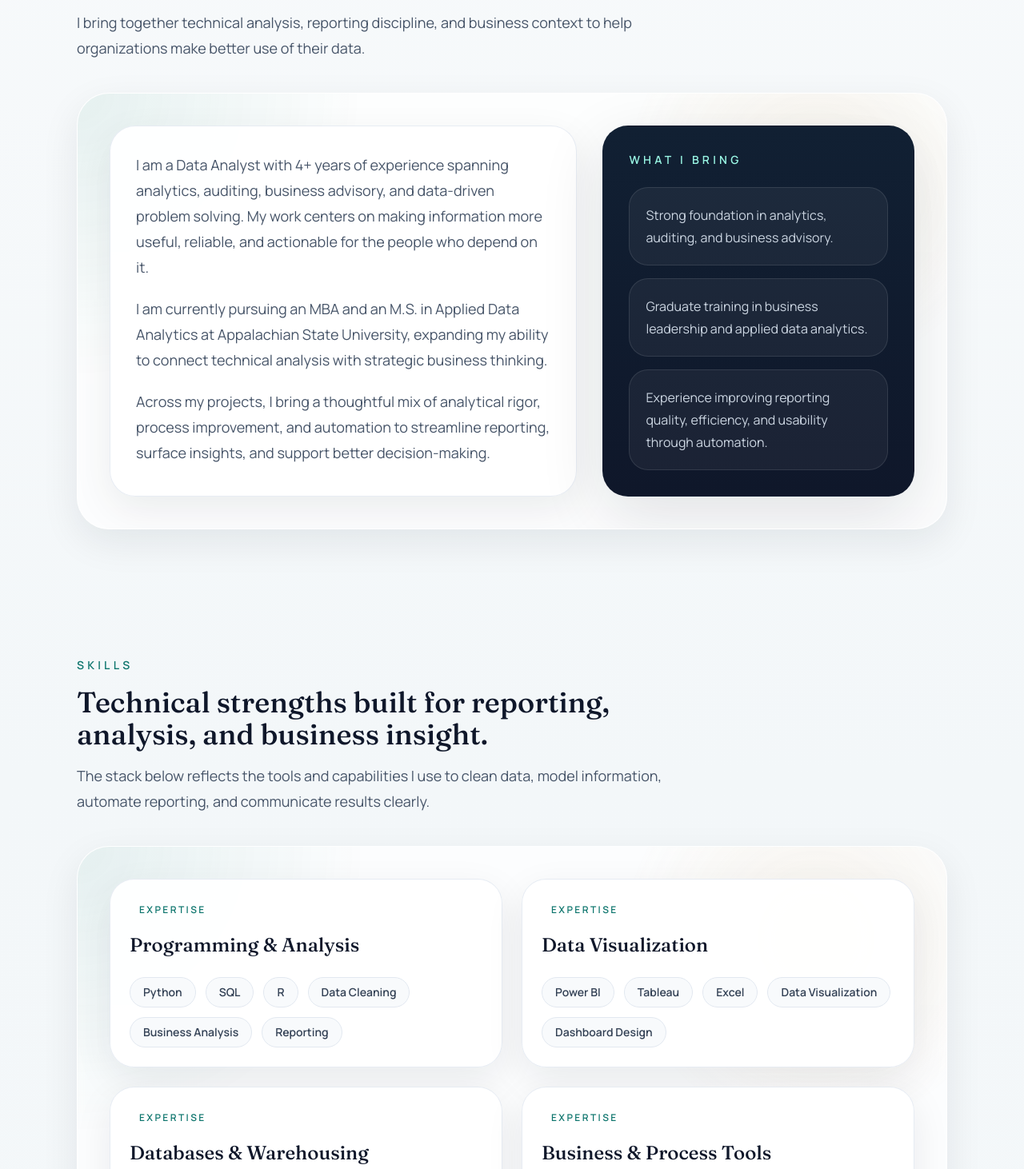
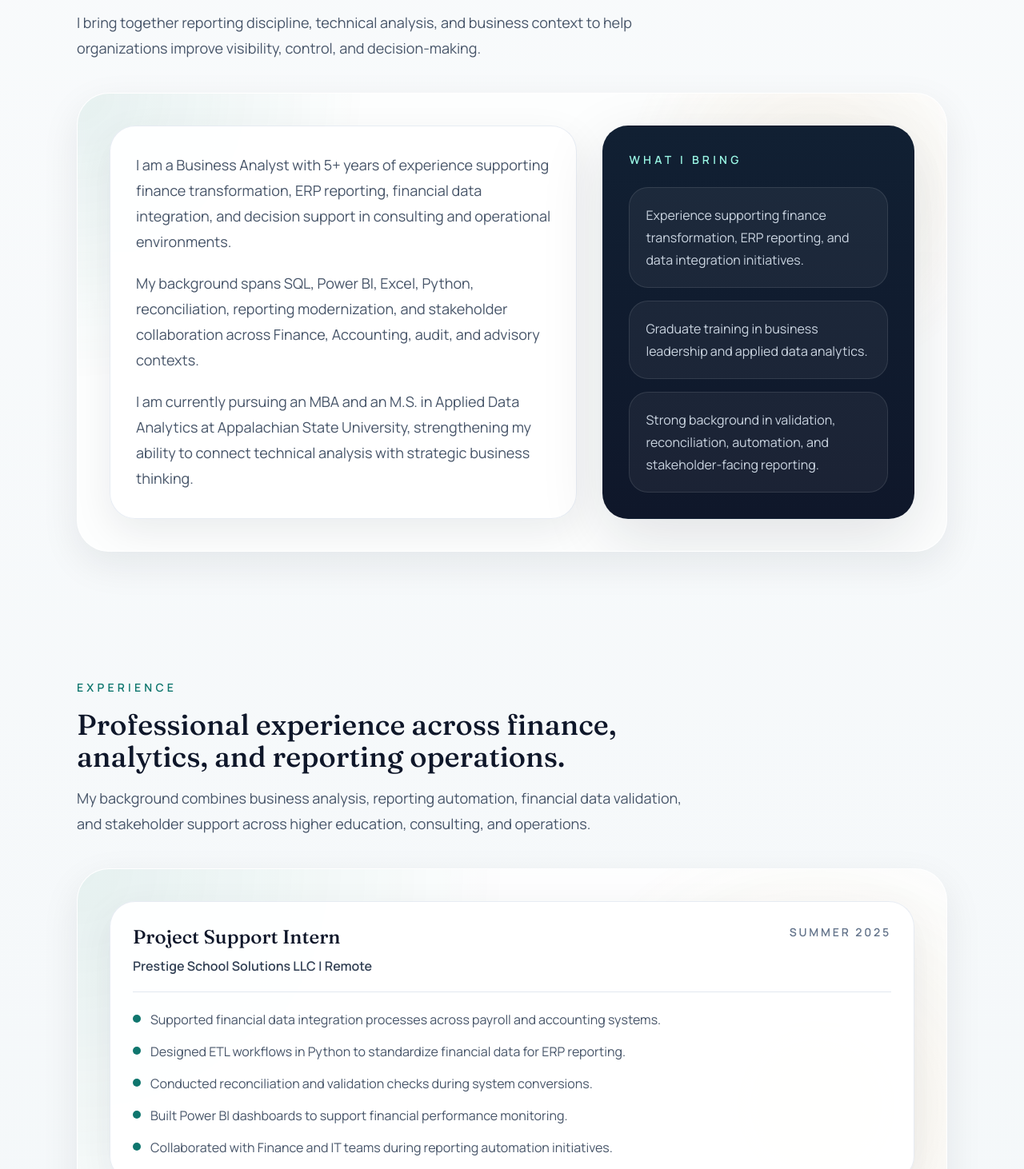
Before and after one commit to Nanadwuma/nanaportfolio, a React (Vite) app: page /#/ in a window 1280 px wide. Shown: the part 1308-2770 px from the top of the page at 80% size. Built offline with nearby package versions, Linux system fonts and the light colour scheme.

Commit message:
Update portfolio content

```diff
--- /dev/null
+++ b/src/components/CredentialsSection.jsx
@@ -0,0 +1,44 @@
+import Section from './Section';
+import { portfolio } from '../data/portfolio';
+
+export default function CredentialsSection() {
+  return (
+    <Section
+      id="credentials"
+      eyebrow="Education"
+      title="Education and certifications that support both technical and business impact."
+      description="My graduate training and professional certifications strengthen the analytical, operational, and stakeholder-facing work I bring to data and reporting roles."
+      className="py-14 sm:py-16 lg:py-20"
+    >
+      <div className="section-shell p-6 sm:p-8 lg:p-10">
+        <div className="section-inner grid gap-6 lg:grid-cols-[1.1fr_0.9fr]">
+          <div className="rounded-[2rem] border border-slate-200/80 bg-white/95 p-7 shadow-card">
+            <p className="text-sm font-semibold uppercase tracking-[0.25em] text-slate-500">Education</p>
+            <div className="mt-6 space-y-5">
+              {portfolio.education.map((item) => (
+                <div key={`${item.school}-${item.credential}`} className="border-b border-slate-200 pb-5 last:border-b-0 last:pb-0">
+                  <h3 className="font-display text-2xl text-ink">{item.credential}</h3>
+                  <p className="mt-2 text-base font-semibold text-slate-700">
+                    {item.school} | {item.location}
+                  </p>
+                  <p className="mt-2 text-sm uppercase tracking-[0.2em] text-slate-500">{item.period}</p>
+                </div>
+              ))}
+            </div>
+          </div>
+
+          <div className="rounded-[2rem] border border-ink/5 bg-[linear-gradient(180deg,_#112033_0%,_#0f172a_100%)] p-7 text-white shadow-soft">
+            <p className="text-sm font-semibold uppercase tracking-[0.25em] text-teal-200">Certifications</p>
+            <div className="mt-6 space-y-4">
+              {portfolio.certifications.map((item) => (
+                <div key={item} className="rounded-[1.5rem] border border-white/10 bg-white/5 p-5">
+                  <p className="text-base leading-7 text-slate-200">{item}</p>
+                </div>
+              ))}
+            </div>
+          </div>
+        </div>
+      </div>
+    </Section>
+  );
+}
--- /dev/null
+++ b/src/components/ExperienceSection.jsx
@@ -0,0 +1,46 @@
+import Section from './Section';
+import { portfolio } from '../data/portfolio';
+
+export default function ExperienceSection() {
+  const { experience, sectionContent } = portfolio;
+
+  return (
+    <Section
+      id="experience"
+      eyebrow={sectionContent.experience.eyebrow}
+      title={sectionContent.experience.title}
+      description={sectionContent.experience.description}
+      className="py-14 sm:py-16 lg:py-20"
+    >
+      <div className="section-shell p-6 sm:p-8 lg:p-10">
+        <div className="section-inner space-y-6">
+          {experience.map((item) => (
+            <article
+              key={`${item.role}-${item.company}`}
+              className="rounded-[2rem] border border-slate-200/80 bg-white/95 p-7 shadow-card"
+            >
+              <div className="flex flex-col gap-3 border-b border-slate-200 pb-5 lg:flex-row lg:items-start lg:justify-between">
+                <div>
+                  <h3 className="font-display text-2xl text-ink">{item.role}</h3>
+                  <p className="mt-2 text-base font-semibold text-slate-700">
+                    {item.company} | {item.location}
+                  </p>
+                </div>
+                <p className="text-sm font-semibold uppercase tracking-[0.2em] text-slate-500">{item.period}</p>
+              </div>
+
+              <ul className="mt-5 space-y-3 text-base leading-7 text-slate-600">
+                {item.bullets.map((bullet) => (
+                  <li key={bullet} className="flex gap-3">
+                    <span className="mt-2 h-2.5 w-2.5 shrink-0 rounded-full bg-accent" />
+                    <span>{bullet}</span>
+                  </li>
+                ))}
+              </ul>
+            </article>
+          ))}
+        </div>
+      </div>
+    </Section>
+  );
+}
--- a/src/data/portfolio.js
+++ b/src/data/portfolio.js
@@ -1,19 +1,19 @@
 // This file keeps most editable content in one place so the site is easy to maintain.
 export const portfolio = {
   name: 'Nana Dwuma Daniel',
-  headline: 'Data Analyst | Python, SQL, Power BI, Excel',
+  headline: 'Business Analyst | SQL, Power BI, Python, Excel, ERP Reporting',
   valueStatement:
-    'I turn data into clear insights, stronger reporting, and practical business solutions that help teams make confident decisions.',
+    'I help finance and operations teams turn complex data into clear reporting, validated insights, and practical business decisions.',
   heroBadge: 'Data analytics portfolio',
   about: [
-    'I am a Data Analyst with 4+ years of experience spanning analytics, auditing, business advisory, and data-driven problem solving. My work centers on making information more useful, reliable, and actionable for the people who depend on it.',
-    'I am currently pursuing an MBA and an M.S. in Applied Data Analytics at Appalachian State University, expanding my ability to connect technical analysis with strategic business thinking.',
-    'Across my projects, I bring a thoughtful mix of analytical rigor, process improvement, and automation to streamline reporting, surface insights, and support better decision-making.',
+    'I am a Business Analyst with 5+ years of experience supporting finance transformation, ERP reporting, financial data integration, and decision support in consulting and operational environments.',
+    'My background spans SQL, Power BI, Excel, Python, reconciliation, reporting modernization, and stakeholder collaboration across Finance, Accounting, audit, and advisory contexts.',
+    'I am currently pursuing an MBA and an M.S. in Applied Data Analytics at Appalachian State University, strengthening my ability to connect technical analysis with strategic business thinking.',
   ],
   stats: [
-    { value: '4+ Years', label: 'Analytics and advisory experience' },
+    { value: '5+ Years', label: 'Finance, analytics, and advisory experience' },
     { value: '2 Graduate Degrees', label: 'MBA + M.S. in Applied Data Analytics' },
-    { value: 'End-to-End', label: 'Reporting, modeling, automation, and insight delivery' },
+    { value: 'ERP + BI', label: 'Reporting, data validation, automation, and dashboard delivery' },
   ],
   skills: [
     {
@@ -61,64 +61,151 @@ export const portfolio = {
   ],
   resume: {
     file: '/resume/Nana-Resume.pdf',
-    note: 'Replace the placeholder PDF in public/resume/Nana-Resume.pdf with your actual resume file.',
+    note: 'The resume download is connected to your uploaded PDF in public/resume/Nana-Resume.pdf.',
   },
   // Edit section headings and short supporting text here.
   sectionContent: {
     about: {
       eyebrow: 'About',
-      title: 'Analytical, business-minded, and focused on practical impact.',
+      title: 'Finance-aware, analytically grounded, and focused on practical business impact.',
       description:
-        'I bring together technical analysis, reporting discipline, and business context to help organizations make better use of their data.',
+        'I bring together reporting discipline, technical analysis, and business context to help organizations improve visibility, control, and decision-making.',
       highlights: [
-        'Strong foundation in analytics, auditing, and business advisory.',
+        'Experience supporting finance transformation, ERP reporting, and data integration initiatives.',
         'Graduate training in business leadership and applied data analytics.',
-        'Experience improving reporting quality, efficiency, and usability through automation.',
+        'Strong background in validation, reconciliation, automation, and stakeholder-facing reporting.',
       ],
+    },
+    experience: {
+      eyebrow: 'Experience',
+      title: 'Professional experience across finance, analytics, and reporting operations.',
+      description:
+        'My background combines business analysis, reporting automation, financial data validation, and stakeholder support across higher education, consulting, and operations.',
     },
     skills: {
       eyebrow: 'Skills',
       title: 'Technical strengths built for reporting, analysis, and business insight.',
       description:
-        'The stack below reflects the tools and capabilities I use to clean data, model information, automate reporting, and communicate results clearly.',
+        'These are the tools and capabilities I use to clean data, model information, automate reporting, and communicate results clearly.',
     },
     projects: {
       eyebrow: 'Projects',
       title: 'Selected work focused on automation, insight generation, and decision support.',
       description:
-        'Each project highlights how I use data tools to solve operational, analytical, or research-oriented problems with measurable value.',
+        'These featured projects show how I use analytics and reporting tools to solve operational, analytical, and research-driven problems.',
     },
     resume: {
       eyebrow: 'Resume',
       title: 'A clear path for recruiters and hiring managers.',
       description:
-        'The resume download button is already connected to the public resume folder, so replacing the placeholder file later is straightforward.',
+        'The resume download button is already connected to the public resume folder and now points to your uploaded resume PDF.',
     },
     contact: {
       eyebrow: 'Contact',
       title: 'Let’s connect.',
       description:
-        'I’m open to opportunities, professional conversations, and collaborations where data can drive better decisions and better outcomes.',
+        'I’m open to opportunities, professional conversations, and collaborations where analytics can create measurable business value.',
     },
   },
   contact: {
-    email: 'nana.email@example.com',
-    linkedIn: 'https://www.linkedin.com/in/replace-with-your-link',
+    email: 'nana.dwuma@gmail.com',
+    linkedIn: 'https://www.linkedin.com/in/nanadwuma',
     github: 'https://github.com/replace-with-your-profile',
   },
+  education: [
+    {
+      school: 'Appalachian State University',
+      location: 'Boone, NC',
+      credential: 'Master of Science in Applied Data Analytics',
+      period: 'Expected May 2026',
+    },
+    {
+      school: 'Appalachian State University',
+      location: 'Boone, NC',
+      credential: 'Master of Business Administration',
+      period: 'Expected May 2026',
+    },
+    {
+      school: 'University of Cape Coast',
+      location: 'Cape Coast, Ghana',
+      credential: 'Bachelor of Commerce',
+      period: 'October 2020',
+    },
+    {
+      school: 'University of Cape Coast',
+      location: 'Cape Coast, Ghana',
+      credential: 'Diploma in Commerce',
+      period: 'October 2018',
+    },
+  ],
+  certifications: [
+    'Project Management Professional (PMP) | Project Management Institute | August 2025',
+    'Microsoft Office Specialist: Excel Associate (Microsoft 365 Apps) | April 2025',
+    'International Institute of Business Analysis (IIBA) | Member | April 2024',
+  ],
+  experience: [
+    {
+      role: 'Project Support Intern',
+      company: 'Prestige School Solutions LLC',
+      location: 'Remote',
+      period: 'Summer 2025',
+      bullets: [
+        'Supported financial data integration processes across payroll and accounting systems.',
+        'Designed ETL workflows in Python to standardize financial data for ERP reporting.',
+        'Conducted reconciliation and validation checks during system conversions.',
+        'Built Power BI dashboards to support financial performance monitoring.',
+        'Collaborated with Finance and IT teams during reporting automation initiatives.',
+      ],
+    },
+    {
+      role: 'Graduate Assistant',
+      company: 'Appalachian State University',
+      location: 'Boone, NC',
+      period: 'August 2024 to Present',
+      bullets: [
+        'Supported financial tracking, budget analysis, research, and reporting initiatives in the Finance, Banking and Insurance department.',
+        'Developed reporting tools to help leadership make better decisions using advanced Excel.',
+        'Assisted with process documentation and data quality validation for academic financial initiatives using Excel and SharePoint.',
+      ],
+    },
+    {
+      role: 'Data Analyst I',
+      company: 'Forvis Mazars',
+      location: 'Accra, Ghana',
+      period: 'September 2020 to July 2024',
+      bullets: [
+        'Partnered with Finance and Accounting teams to analyze financial datasets and support advisory and transformation initiatives.',
+        'Wrote SQL queries to extract, validate, and reconcile large financial datasets across multiple systems.',
+        'Supported ERP and reporting modernization efforts by assessing current-state workflows and identifying improvement opportunities.',
+        'Built Power BI dashboards to support leadership reporting and operational visibility.',
+        'Contributed to documentation of data definitions, financial workflows, and reporting standards.',
+      ],
+    },
+    {
+      role: 'Operations Manager',
+      company: 'Dalion Royal Ent. Limited',
+      location: 'Accra, Ghana',
+      period: 'July 2018 to 2020',
+      bullets: [
+        'Analyzed operational and financial data to support budgeting, forecasting, and business planning.',
+        'Managed payroll, tax filings, and compliance reporting using Excel and QuickBooks.',
+        'Prepared analytical summaries and proposals to support client and management decision-making.',
+      ],
+    },
+  ],
   // Everything below powers the separate /projects page.
   projectPage: {
     title: 'Expanded case studies and portfolio work.',
     description:
-      'This page gives you room for a fuller set of projects, stronger business context, and more dashboard-style visuals.',
+      'This page provides a broader view of my project work, with more business context, stronger outcomes, and additional dashboard-style examples.',
     dashboardTitle: 'Dashboard showcase',
     dashboardDescription:
-      'These visual blocks give recruiters a quick sense of the reporting and dashboard experiences you can speak to in interviews.',
+      'These dashboard-style examples give recruiters and hiring managers a quick sense of the reporting experiences I can speak to in interviews.',
     projects: [
       {
         title: 'ORBIT Payroll Reporting Automation Tool',
         summary:
-          'Built a Python-based solution that transformed Excel payroll data into a standardized CNT file format for payroll reporting.',
+          'Built a Python-based automation tool that converted Excel payroll data into a standardized CNT file format for payroll reporting.',
         tools: ['Python', 'Excel', 'Process Automation', 'Data Validation'],
         impact:
           'Reduced manual effort, improved consistency, lowered reporting errors, and created a more reliable payroll reporting workflow.',
@@ -126,15 +213,15 @@ export const portfolio = {
       {
         title: 'Privacy Policy Compliance Analysis',
         summary:
-          'Researched privacy policies using natural language processing and machine learning to evaluate GDPR and CCPA compliance signals.',
+          'Applied natural language processing and machine learning to analyze privacy policies and evaluate GDPR and CCPA compliance signals.',
         tools: ['Python', 'NLP', 'Machine Learning', 'Research Analysis'],
         impact:
-          'Combined text analytics with structured research methods to support rigorous compliance assessment and insight generation.',
+          'Combined text analytics with structured research methods to support rigorous compliance assessment and meaningful insight generation.',
       },
       {
         title: 'Business Intelligence Dashboards',
         summary:
-          'Designed dashboards and reporting solutions in Power BI and Excel to support performance tracking and business decision-making.',
+          'Designed dashboards and reporting solutions in Power BI and Excel to support performance tracking, leadership reporting, and business decision-making.',
         tools: ['Power BI', 'Excel', 'Data Visualization', 'KPI Reporting'],
         impact:
           'Turned complex data into clear, stakeholder-friendly reporting that improved visibility, alignment, and decision support.',
@@ -254,13 +341,13 @@ export function getContactItems() {
       label: 'Email',
       value: portfolio.contact.email,
       href: `mailto:${portfolio.contact.email}`,
-      helper: 'Replace this placeholder email in src/data/portfolio.js.',
+      helper: 'Primary email contact.',
     },
     {
       label: 'LinkedIn',
       value: 'LinkedIn Profile',
       href: portfolio.contact.linkedIn,
-      helper: 'Replace this placeholder LinkedIn URL in src/data/portfolio.js.',
+      helper: 'Professional profile and networking link.',
     },
     {
       label: 'GitHub',
--- a/src/pages/HomePage.jsx
+++ b/src/pages/HomePage.jsx
@@ -3,6 +3,8 @@ import Section from '../components/Section';
 import SkillCard from '../components/SkillCard';
 import ContactCard from '../components/ContactCard';
 import FeaturedProjects from '../components/FeaturedProjects';
+import ExperienceSection from '../components/ExperienceSection';
+import CredentialsSection from '../components/CredentialsSection';
 import PageLayout from '../components/PageLayout';
 import { getContactItems, portfolio } from '../data/portfolio';
 
@@ -48,6 +50,8 @@ export default function HomePage() {
         </div>
       </Section>
 
+      <ExperienceSection />
+
       {/* Skills section */}
       <Section
         id="skills"
@@ -67,6 +71,8 @@ export default function HomePage() {
 
       {/* Featured projects preview section */}
       <FeaturedProjects />
+
+      <CredentialsSection />
 
       {/* Resume section */}
       <Section
```
Also changed, not shown: 1 other file (tests, documents, lock files or other folders).
